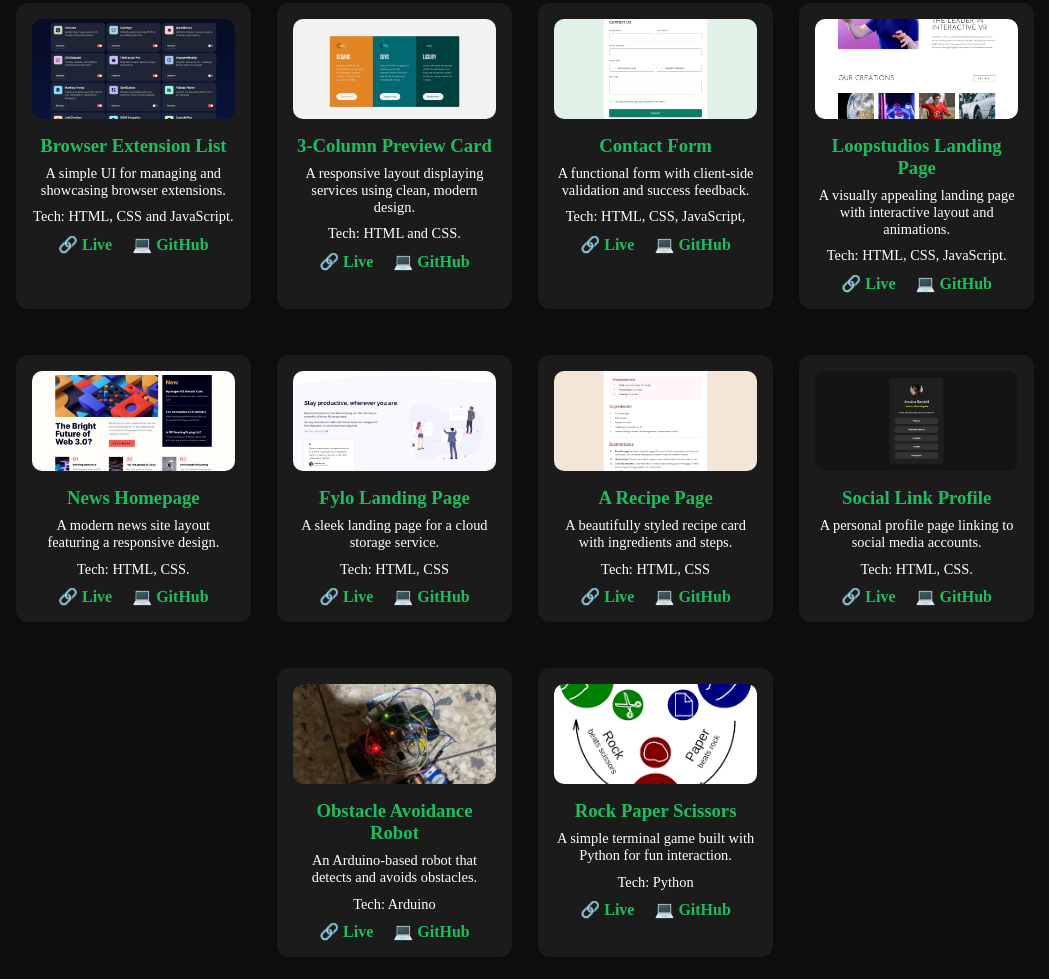
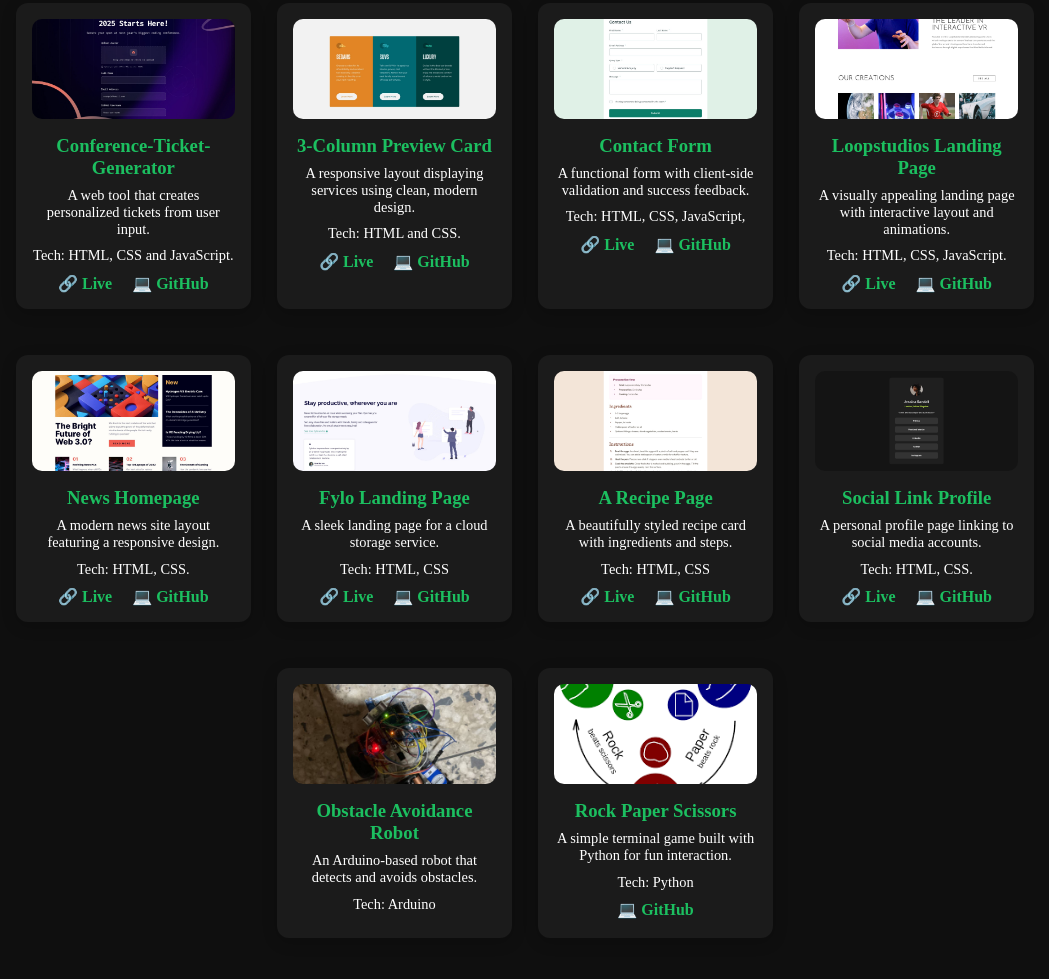
Before and after one commit to AyomideFatAI/portfolio, a plain HTML site: page index.html in a window 1280 px wide. Shown: the part 1540-2519 px from the top of the page, without its empty margins (115-1164 px from the left). Drawn offline with nearby package versions, Linux system fonts and the light colour scheme.

Commit message:
Updated portfolio

```diff
--- a/index.html
+++ b/index.html
@@ -40,10 +40,10 @@
         </nav>
 
         <div class="state-change">
-            <img class="sun" src="./assets/icon-sun.svg" alt="">
-            <img class="moon" src="./assets/icon-moon.svg" alt="">
+          <img class="sun" src="./assets/icon-sun.svg" alt="" />
+          <img class="moon" src="./assets/icon-moon.svg" alt="" />
         </div>
-        <img src="./assets/icon-hamburger.svg" class="hamburger" alt="">
+        <img src="./assets/icon-hamburger.svg" class="hamburger" alt="" />
       </header>
 
       <section id="home">
@@ -145,23 +145,29 @@
           <!-- Project Card-->
           <div class="project-card">
             <img
-              src="./assets/desktop-design-dark.jpg"
-              alt="AI Prompt Generator preview"
+              src="./assets/conference-ticket-generator.jpg"
+              alt="Conference Ticket Generator preview"
               class="project-image"
             />
-            <h3>Browser Extension List</h3>
-            <p>A simple UI for managing and showcasing browser extensions.</p>
+            <h3>Conference-Ticket-Generator</h3>
+            <p>A web tool that creates personalized tickets from user input.</p>
             <p class="tech">Tech: HTML, CSS and JavaScript.</p>
             <div class="project-links">
-              <a href="#">🔗 Live</a>
-              <a href="#">💻 GitHub</a>
+              <a
+                href="https://ayomidefatai.github.io/Conference-Ticket-Generator/"
+                >🔗 Live</a
+              >
+              <a
+                href="https://github.com/AyomideFatAI/Conference-Ticket-Generator"
+                >💻 GitHub</a
+              >
             </div>
           </div>
 
           <div class="project-card">
             <img
               src="./assets/3-column card.jpg"
-              alt="AI Prompt Generator preview"
+              alt=""
               class="project-image"
             />
             <h3>3-Column Preview Card</h3>
@@ -171,8 +177,8 @@
             </p>
             <p class="tech">Tech: HTML and CSS.</p>
             <div class="project-links">
-              <a href="#">🔗 Live</a>
-              <a href="#">💻 GitHub</a>
+              <a href="https://ayomidefatai.github.io/3-Column-Preview-Card/">🔗 Live</a>
+              <a href="https://github.com/AyomideFatAI/3-Column-Preview-Card">💻 GitHub</a>
             </div>
           </div>
 
@@ -189,8 +195,10 @@
             </p>
             <p class="tech">Tech: HTML, CSS, JavaScript,</p>
             <div class="project-links">
-              <a href="#">🔗 Live</a>
-              <a href="#">💻 GitHub</a>
+              <a href="https://ayomidefatai.github.io/contact-form/">🔗 Live</a>
+              <a href="https://github.com/AyomideFatAI/contact-form"
+                >💻 GitHub</a
+              >
             </div>
           </div>
 
@@ -222,8 +230,8 @@
             <p>A modern news site layout featuring a responsive design.</p>
             <p class="tech">Tech: HTML, CSS.</p>
             <div class="project-links">
-              <a href="#">🔗 Live</a>
-              <a href="#">💻 GitHub</a>
+              <a href="https://ayomidefatai.github.io/News-Home-page/">🔗 Live</a>
+              <a href="https://github.com/AyomideFatAI/News-Home-page">💻 GitHub</a>
             </div>
           </div>
 
@@ -252,8 +260,8 @@
             <p>A beautifully styled recipe card with ingredients and steps.</p>
             <p class="tech">Tech: HTML, CSS</p>
             <div class="project-links">
-              <a href="#">🔗 Live</a>
-              <a href="#">💻 GitHub</a>
+              <a href=" https://ayomidefatai.github.io/Recipe-page/">🔗 Live</a>
+              <a href="https://github.com/AyomideFatAI/Recipe-page">💻 GitHub</a>
             </div>
           </div>
 
@@ -267,8 +275,8 @@
             <p>A personal profile page linking to social media accounts.</p>
             <p class="tech">Tech: HTML, CSS.</p>
             <div class="project-links">
-              <a href="#">🔗 Live</a>
-              <a href="#">💻 GitHub</a>
+              <a href=" https://ayomidefatai.github.io/Social-Link-Profile-/">🔗 Live</a>
+              <a href="https://github.com/AyomideFatAI/Social-Link-Profile-">💻 GitHub</a>
             </div>
           </div>
 
@@ -282,8 +290,7 @@
             <p>An Arduino-based robot that detects and avoids obstacles.</p>
             <p class="tech">Tech: Arduino</p>
             <div class="project-links">
-              <a href="#">🔗 Live</a>
-              <a href="#">💻 GitHub</a>
+
             </div>
           </div>
 
@@ -297,7 +304,6 @@
             <p>A simple terminal game built with Python for fun interaction.</p>
             <p class="tech">Tech: Python</p>
             <div class="project-links">
-              <a href="#">🔗 Live</a>
               <a href="#">💻 GitHub</a>
             </div>
           </div>
```
Also changed, not shown: app.js (+5 -9 lines), assets/conference-ticket-generator.jpg (added). Lines whose indentation alone changed are shown as unchanged.
